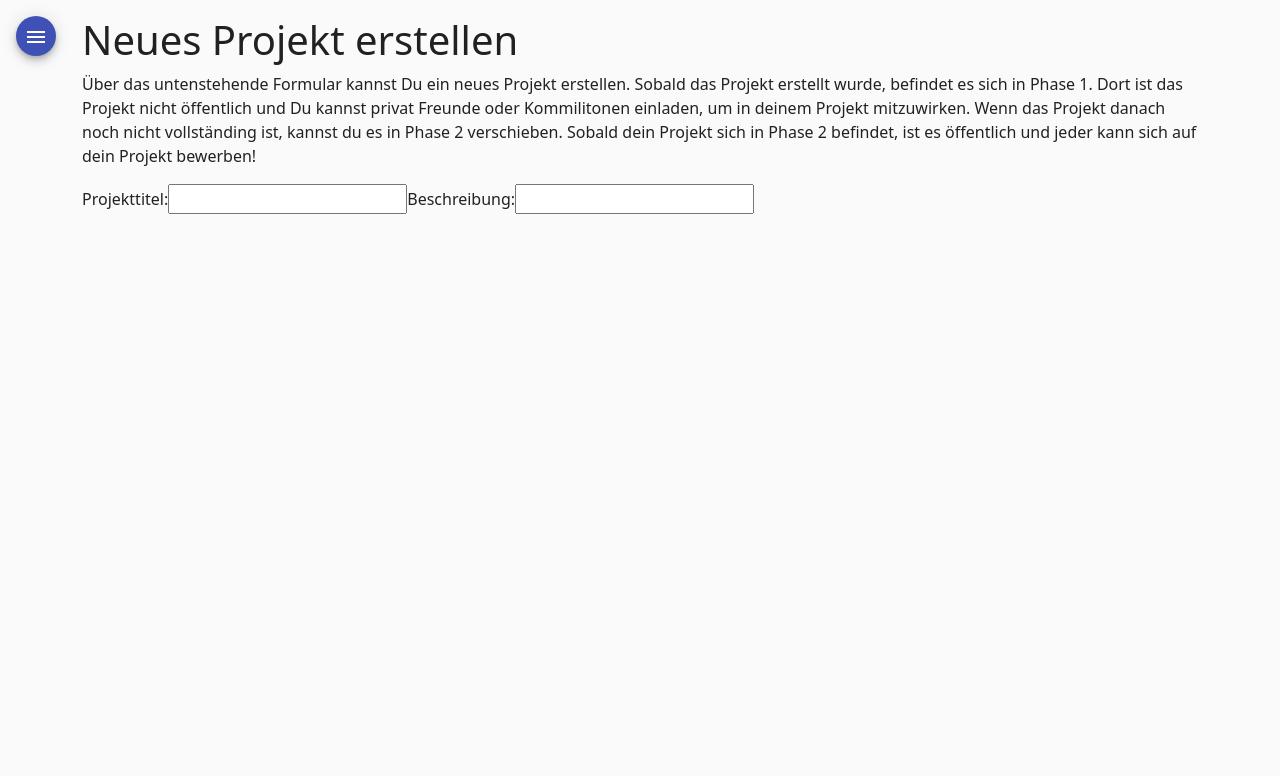
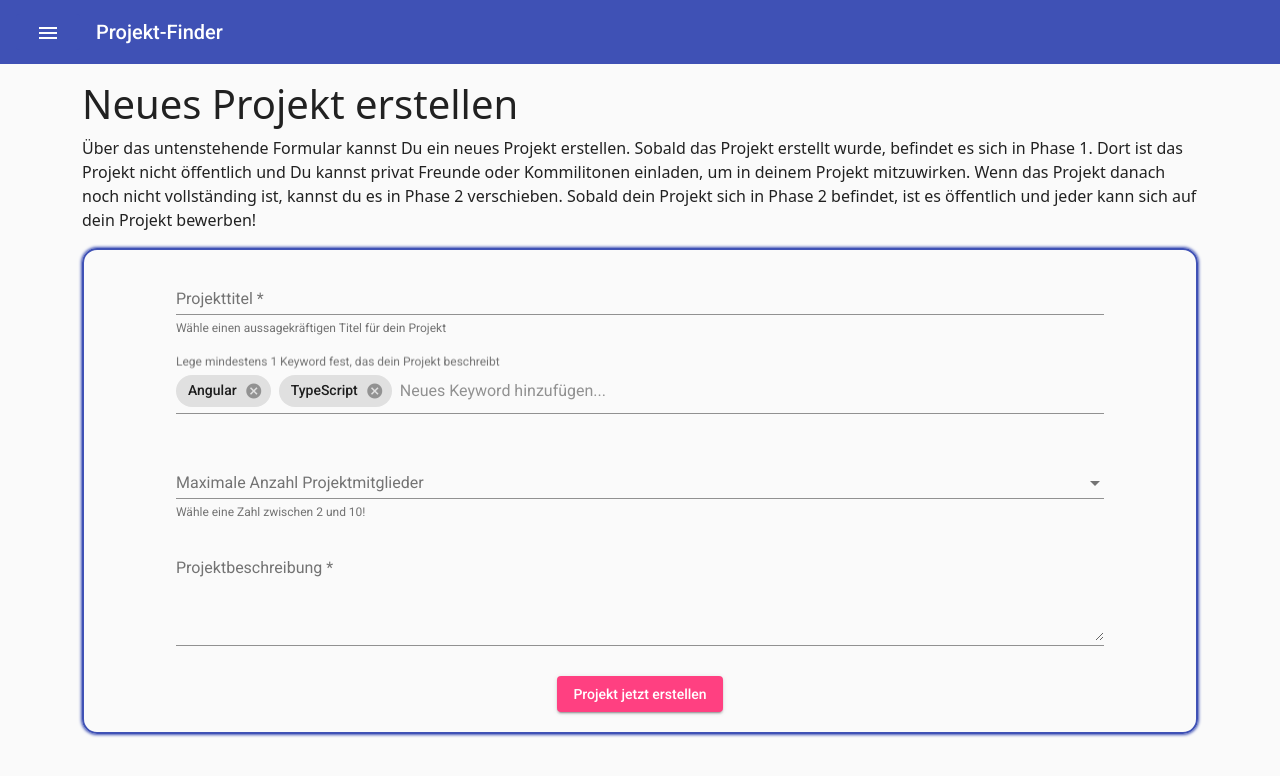
Before and after one commit to Fendorr/ITProjektFrontEnd, an Angular app: page /project/new in a window 1280 px wide. Shown: the top 776 px of the page. Built offline with nearby package versions, Linux system fonts and the light colour scheme.

Commit message:
Projekt model angepasst, Top-nav hinzugefügt, Form angepasst, Projekte hinzufügen geht.

```diff
--- a/src/api/generated/defs/ProjectDTO.ts
+++ b/src/api/generated/defs/ProjectDTO.ts
@@ -19,4 +19,7 @@ export interface ProjectDTO {
   note?: string;
   subTitle?: string;
   title?: string;
+  tags?: string[];
+  maxUser?: number;
+  currUser?: number;
 }
--- a/src/app/app.component.html
+++ b/src/app/app.component.html
@@ -1,13 +1,18 @@
+<mat-toolbar color="primary">
+  <button mat-flat-button id="menu_button" color="primary" (click)="opened=!opened">
+    <mat-icon>menu</mat-icon>
+  </button>
+  <span>Projekt-Finder</span>
+  <span class="example-spacer"></span>
+</mat-toolbar>
+
 <mat-sidenav-container hasBackdrop="false">
   <mat-sidenav [(opened)]="opened">
-    <button mat-flat-button (click)="opened=!opened">
-      <mat-icon>menu</mat-icon>
-    </button>
-    <hr>
     <nav>
       <ul>
         <li routerLinkActive="active" [routerLink]="['/projects']"><a>Projekte finden</a></li> <!-- /projects -->
         <li routerLinkActive="active" [routerLink]="['/project']"><a>Mein Projekt</a></li>  <!-- /project?project_id=...-->
+        <li routerLinkActive="active" [routerLink]="['']"><a>Meine Favoriten</a></li> <!-- /user/favorites-->
         <li routerLinkActive="active" [routerLink]="['']"><a>Mein Profil ("HOME")</a></li> <!-- /user/profile -->
         <li routerLinkActive="active" [routerLink]="['']"><a>Einstellungen (TBI)</a></li> <!-- /user/settings-->
       </ul>
@@ -19,12 +24,6 @@
   </mat-sidenav>
   <mat-sidenav-content>
 
-    <div class="spacer">
-      <button id="menu_button" mat-mini-fab color="primary" (click)="opened=!opened">
-        <mat-icon>menu</mat-icon>
-      </button>
-    </div>
-
     <router-outlet></router-outlet>
 
   </mat-sidenav-content>
--- a/src/app/app.component.scss
+++ b/src/app/app.component.scss
@@ -5,6 +5,12 @@ $accent: #FF4081;
 
 .spacer {
     display: block;
+}
+
+mat-toolbar {
+    span {
+        margin-left: 80px;
+    }
 }
 
 mat-sidenav-container {
--- a/src/app/landing/register/register.component.ts
+++ b/src/app/landing/register/register.component.ts
@@ -11,11 +11,11 @@ export class RegisterComponent implements OnInit {
 
   user : UserDTO = {};
   constructor(private userService : UserService) { }
-  ngOnInit() {
+  ngOnInit(): void {
 
   }
 
-  createUser() {
+  createUser(): void {
     console.log(this.user);
     this.userService.postUserUsingPOST({userDto:this.user}).subscribe(user => console.log(user))
   }
--- a/src/app/project/new-project/new-project.component.html
+++ b/src/app/project/new-project/new-project.component.html
@@ -11,13 +11,68 @@
         verschieben. Sobald dein Projekt sich in Phase 2 befindet, ist
         es öffentlich und jeder kann sich auf dein Projekt bewerben!
     </p>
-    <div class="form-container">
-        <form action="">
-            <label for="projTitel">Projekttitel:</label>
-            <input type="text" id="projTitel">
 
-            <label for="projDesc">Beschreibung:</label>
-            <input type="text-area" id="projDesc">
-        </form>
+    <div class="formdiv">
+        <mat-form-field appearance="legacy">
+            <mat-label>Projekttitel</mat-label>
+            <input
+                type="text"
+                matInput
+                required
+                [(ngModel)]="project.title" [ngModelOptions]="{standalone: true}"
+                >
+            <mat-hint>Wähle einen aussagekräftigen Titel für dein Projekt</mat-hint>
+        </mat-form-field>
+
+        <mat-form-field class="example-chip-list" appearance="legacy">
+            <mat-label>Lege mindestens 1 Keyword fest, das dein Projekt beschreibt</mat-label>
+            <mat-chip-list #chipList aria-label="Tag selection">
+              <mat-chip *ngFor="let tag of tags" [selectable]="selectable"
+                       [removable]="removable" (removed)="remove(tag)">
+                {{tag.name}}
+                <mat-icon matChipRemove *ngIf="removable">cancel</mat-icon>
+              </mat-chip>
+              <input placeholder="Neues Keyword hinzufügen..."
+                     [matChipInputFor]="chipList"
+                     [matChipInputSeparatorKeyCodes]="separatorKeysCodes"
+                     [matChipInputAddOnBlur]="addOnBlur"
+                     (matChipInputTokenEnd)="add($event)">
+            </mat-chip-list>
+        </mat-form-field>
+
+        <mat-form-field hintLabel="Wähle eine Zahl zwischen 2 und 10!" appearance="legacy">
+            <mat-label>Maximale Anzahl Projektmitglieder</mat-label>
+            <mat-select
+            [(ngModel)]="project.maxUser" [ngModelOptions]="{standalone: true}"
+            >
+                <mat-option value="2">2</mat-option>
+                <mat-option value="3">3</mat-option>
+                <mat-option value="4">4</mat-option>
+                <mat-option value="5">5</mat-option>
+                <mat-option value="6">6</mat-option>
+                <mat-option value="7">7</mat-option>
+                <mat-option value="8">8</mat-option>
+                <mat-option value="9">9</mat-option>
+                <mat-option value="10">10</mat-option>
+            </mat-select>
+        </mat-form-field>
+
+        <mat-form-field appearance="legacy">
+            <mat-label>Projektbeschreibung</mat-label>
+            <textarea
+                matInput
+                required
+                placeholder="Beschreibe dein Projekt (min. 150 Zeichen)"
+                [(ngModel)]="project.comment" [ngModelOptions]="{standalone: true}"
+            ></textarea>
+        </mat-form-field>
+
+        <button
+            mat-raised-button
+            color="accent"
+            type="submit"
+            (click)="createProject()"
+            >Projekt jetzt erstellen</button>
     </div>
+
 </div>
--- a/src/app/project/new-project/new-project.component.scss
+++ b/src/app/project/new-project/new-project.component.scss
@@ -0,0 +1,23 @@
+.mat-form-field {
+    width: 85%;
+    margin-bottom: 20px;
+
+    textarea {
+        height: 80px;
+    }
+}
+
+.mat-form-field:last-of-type {
+    margin-bottom: 10px;
+}
+
+.formdiv {
+    size: 75%;
+    padding: 20px 10px;
+    border: 2px solid #3F51B5;
+    box-shadow: 0px 0px 3px 1px #3F51B5;
+    border-radius: 15px;
+    display: flex;
+    flex-direction: column;
+    align-items: center;
+}
--- a/src/app/project/new-project/new-project.component.ts
+++ b/src/app/project/new-project/new-project.component.ts
@@ -1,5 +1,12 @@
 import { Component, OnInit } from '@angular/core';
+import { COMMA, ENTER } from '@angular/cdk/keycodes';
+import { MatChipInputEvent } from '@angular/material/chips';
+import { ProjectService } from 'src/api/generated/controllers/Project';
+import { ProjectDTO } from 'src/api/generated/model';
 
+export interface Tag {
+  name: string;
+}
 @Component({
   selector: 'app-new-project',
   templateUrl: './new-project.component.html',
@@ -7,9 +14,52 @@ import { Component, OnInit } from '@angular/core';
 })
 export class NewProjectComponent implements OnInit {
 
-  constructor() { }
+  project: ProjectDTO = {};
+
+  selectable = true;
+  removable = true;
+  addOnBlur = true;
+  readonly separatorKeysCodes = [ENTER, COMMA] as const;
+  tags: Tag[] = [
+    {name: 'Angular'},
+    {name: 'TypeScript'},
+  ];
+
+  constructor(private projectService: ProjectService) { }
 
   ngOnInit(): void {
+
   }
 
+  add(event: MatChipInputEvent): void {
+    const value = (event.value || '').trim();
+
+    // Add our fruit
+    if (value) {
+      this.tags.push({name: value});
+    }
+
+    // Clear the input value
+    event.chipInput!.clear();
+  }
+
+  remove(tag: Tag): void {
+    const index = this.tags.indexOf(tag);
+
+    if (index >= 0) {
+      this.tags.splice(index, 1);
+    }
+  }
+
+
+  createProject(): void {
+    console.log(this.project);
+    this.project.createdBy = "Simon (DEV)" //Hardcode wegen Styling später User_id!
+    this.project.currUser = 1; // Muss Hardcode weil Projekt startet immer mit 1 User.
+
+    this.project.tags = this.tags.map(a => a.name); //Tags von Object-Array in String-Array mappen.
+
+    this.projectService.postProjectUsingPOST({project:this.project}).subscribe(project => console.log(project));
+
+  }
 }
--- a/src/app/projects-list/projects-list-item/projects-list-item.component.html
+++ b/src/app/projects-list/projects-list-item/projects-list-item.component.html
@@ -2,18 +2,23 @@
     <div class="item-header">
         <div>
             <mat-card-title>{{ project.title }}</mat-card-title>
-            <mat-card-subtitle>{{ project.subTitle }}</mat-card-subtitle>
+            <mat-card-subtitle>{{ dateFormat }}</mat-card-subtitle>
         </div>
         <img mat-card-avatar src={{imgPath}}>
     </div>
     <mat-chip-list aria-label="Fish selection">
-        <!-- <mat-chip
-            <!-- *ngFor="let tag of project.tags" -->
-        <!-- >{{ tag }}</mat-chip> --> -->
+        <mat-chip
+            *ngFor="let tag of project.tags"
+            >{{ tag }}</mat-chip>
     </mat-chip-list>
-    <!-- <mat-card-content>{{ project.description.slice(0, 120)+"..." }}</mat-card-content> -->
+    <mat-card-content>
+        {{ project.comment?.slice(0, 120)+"..." }}
+    </mat-card-content>
     <mat-card-actions>
-        <button mat-raised-button color="primary">Jetzt Bewerben</button>
+        <div>
+            <button mat-raised-button color="primary">Jetzt Bewerben</button>
+            <h3>{{ project.currUser }}/{{ project.maxUser }}</h3>
+        </div>
         <button mat-icon-button color="warn" aria-label="Like this project">
             <mat-icon>favorite</mat-icon>
         </button>
--- a/src/app/projects-list/projects-list-item/projects-list-item.component.ts
+++ b/src/app/projects-list/projects-list-item/projects-list-item.component.ts
@@ -31,6 +31,15 @@ import { ProjectDTO } from 'src/api/generated/defs/ProjectDTO';
       padding: 0;
       display: flex;
       justify-content: space-between;
+
+      div {
+        display: flex;
+        flex-direction: row;
+
+        h3 {
+          margin-left: 10px;
+        }
+      }
     }
 
     .mat-card-avatar {
@@ -50,12 +59,22 @@ export class ProjectsListItemComponent implements OnInit {
 
   imgPath: string;
   randomInt: number;
+  dateFormat: string;
 
   constructor(private ProjectService: ProjectService) { }
 
   ngOnInit(): void {
     //? Der ImgPath erstellt einen RandomAvatar für das Projekt -> Später random durch proj_id ersetzen.
     this.imgPath = 'https://avatars.dicebear.com/api/bottts/' + this.project.id + '.svg'
+    this.dateFormat = this.formatDate(this.project);
+  }
+
+  formatDate(project: ProjectDTO) {
+    let year = project.createdAt?.slice(0,4);
+    let month = project.createdAt?.slice(6,7);
+    let day = project.createdAt?.slice(9,10);
+
+    return "Erstellt am "+ day +"."+ month +"."+ year +" von "+ project.createdBy
   }
 
 }
```
Also changed, not shown: src/app/material.module.ts (+15 -2 lines).
